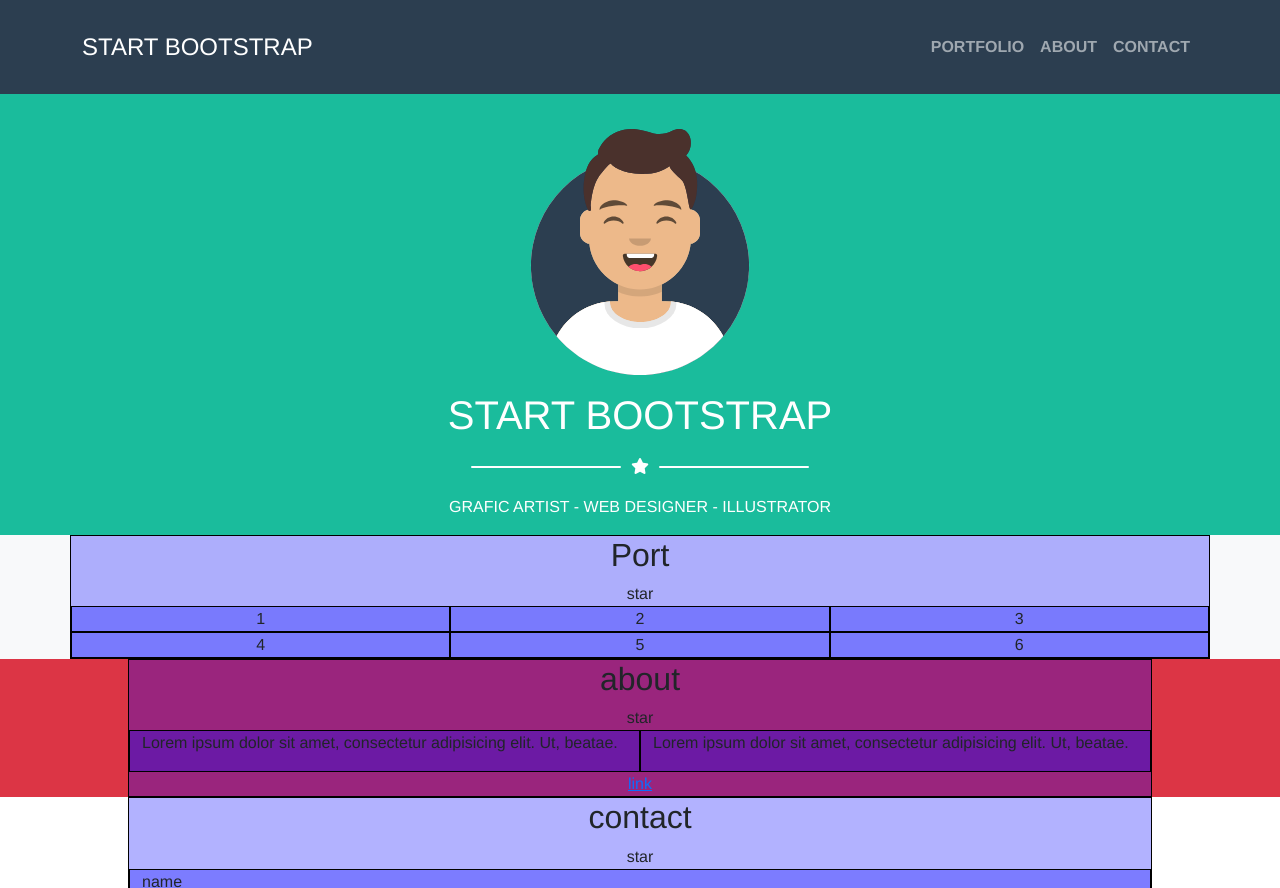
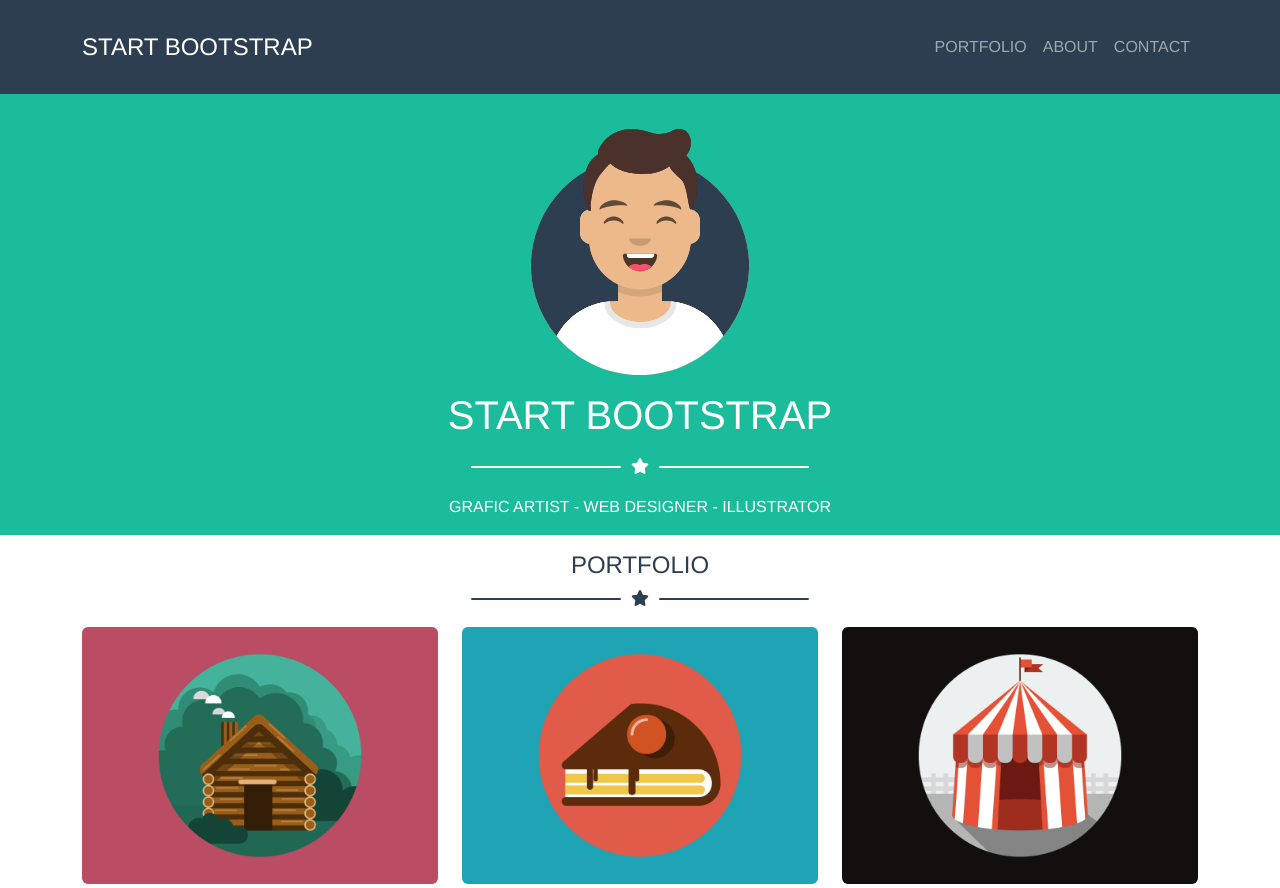
Before and after one commit to enrico-amerio/html-css-bootstrap-freelancer, a plain HTML site: page index.html in a window 1280 px wide. Shown: the top 888 px of the page. Drawn offline with nearby package versions, Linux system fonts and the light colour scheme; a web font is replaced by a local one.

Commit message:
[fix] Portfolio section

```diff
--- a/css/style.css
+++ b/css/style.css
@@ -23,6 +23,10 @@ body{
   background-color: white;
 
 }
+.custom-line.dark{
+  background-color: #2c3e50;
+
+}
 .custom-avatar{
   width: 15rem;
 }
@@ -33,3 +37,7 @@ body{
   background-color: rgb(26, 188, 156);
   color:white;
 }
+.custom-light{
+  background-color: white;
+  color: #2c3e50;
+}
--- a/index.html
+++ b/index.html
@@ -21,7 +21,7 @@
           <span class="navbar-toggler-icon"></span>
         </button>
         <div class="collapse navbar-collapse" id="navbarSupportedContent">
-          <ul class="navbar-nav ms-auto mb-2 mb-lg-0 text-uppercase fw-bold ">
+          <ul class="navbar-nav ms-auto mb-2 mb-lg-0 text-uppercase  ">
 
             <li class="nav-item">
               <a class="nav-link  " aria-current="page" href="#">Portfolio</a>
@@ -54,17 +54,21 @@
         </div>
       </div>
     </section>
-    <section class="bg-light text-center ">
-      <div class="container debug">
-        <h2>Port</h2>
-        <div>star</div>
+    <section class="custom-light text-center ">
+      <div class="container ">
+        <h4 class="mt-3 ">PORTFOLIO</h4>
+        <div class="d-flex align-items-center justify-content-center mb-3">
+          <div class="custom-line dark"></div>
+          <div><i class="fas fa-star"></i></div>
+          <div class="custom-line dark"></div>
+      </div>
         <div class="row ">
-          <div class="col-12 col-md-6 col-lg-4 debug">1</div>
-          <div class="col-12 col-md-6 col-lg-4 debug">2</div>
-          <div class="col-12 col-md-6 col-lg-4 debug">3</div>
-          <div class="col-12 col-md-6 col-lg-4 debug">4</div>
-          <div class="col-12 col-md-6 col-lg-4 debug">5</div>
-          <div class="col-12 col-md-6 col-lg-4 debug">6</div>
+          <div class="col-12 col-md-6 col-lg-4 mb-4"><img src="img/cabin.png" alt="cabin" class="img-fluid rounded"></div>
+          <div class="col-12 col-md-6 col-lg-4 mb-4"><img src="img/cake.png" alt="cake" class="img-fluid rounded"></div>
+          <div class="col-12 col-md-6 col-lg-4 mb-4"><img src="img/circus.png" alt="circus" class="img-fluid rounded"></div>
+          <div class="col-12 col-md-6 col-lg-4 mb-4"><img src="img/game.png" alt="game" class="img-fluid rounded"></div>
+          <div class="col-12 col-md-6 col-lg-4 mb-4"><img src="img/safe.png" alt="safe" class="img-fluid rounded"></div>
+          <div class="col-12 col-md-6 col-lg-4 mb-4"><img src="img/submarine.png" alt="submarine" class="img-fluid rounded"></div>
         </div>
       </div>
     </section>
```
